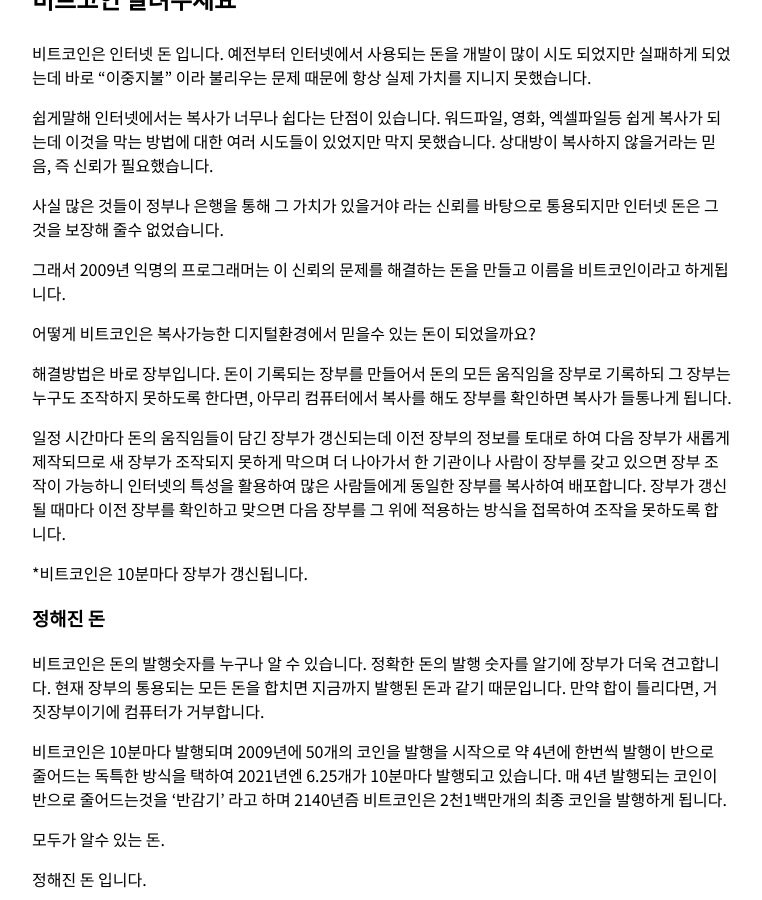
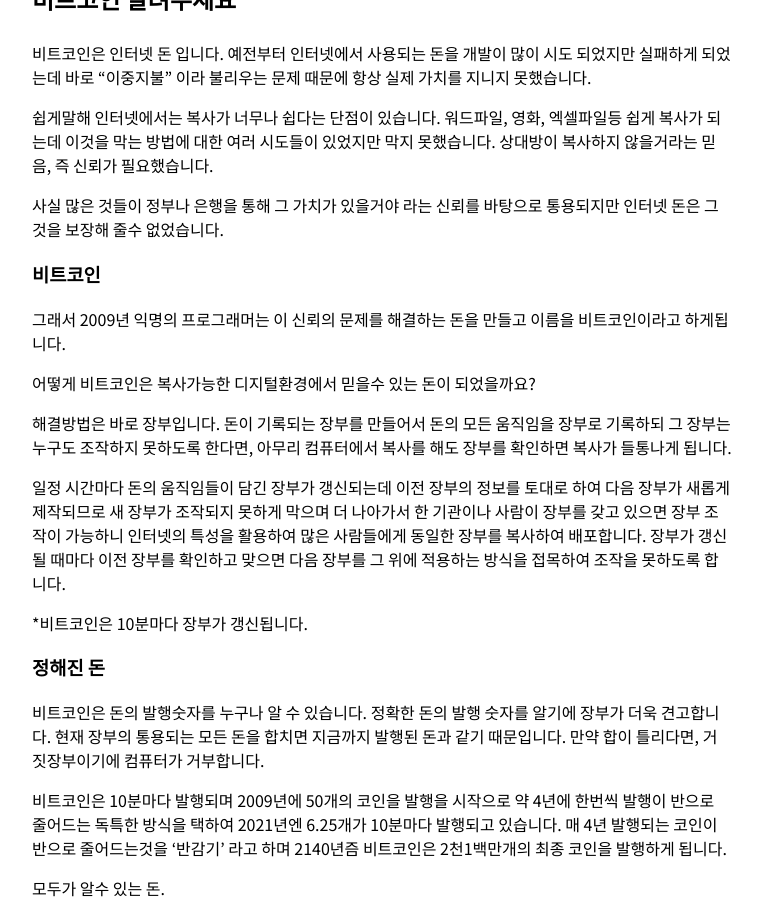
Before and after one commit to onebitco/onebitco.github.io, a Jekyll site: the page built from bitcoinkr-draft1.md, in a window 1280 px wide and 900 px high, scrolled down 359 px. Shown: the whole window, without its empty margins (258-1020 px from the left). Built offline with Jekyll 4.4.1, drawn with Linux system fonts in a browser that asks for light colours.

Commit message:
added header

```diff
--- a/bitcoinkr-draft1.md
+++ b/bitcoinkr-draft1.md
@@ -10,6 +10,7 @@ permalink: /bitcoinkr-draft1/
 
 사실 많은 것들이 정부나 은행을 통해 그 가치가 있을거야 라는 신뢰를 바탕으로 통용되지만 인터넷 돈은 그것을 보장해 줄수 없었습니다.
 
+### 비트코인
 그래서 2009년 익명의 프로그래머는 이 신뢰의 문제를 해결하는 돈을 만들고 이름을 비트코인이라고 하게됩니다.
 
 어떻게 비트코인은 복사가능한 디지털환경에서 믿을수 있는 돈이 되었을까요?
```
